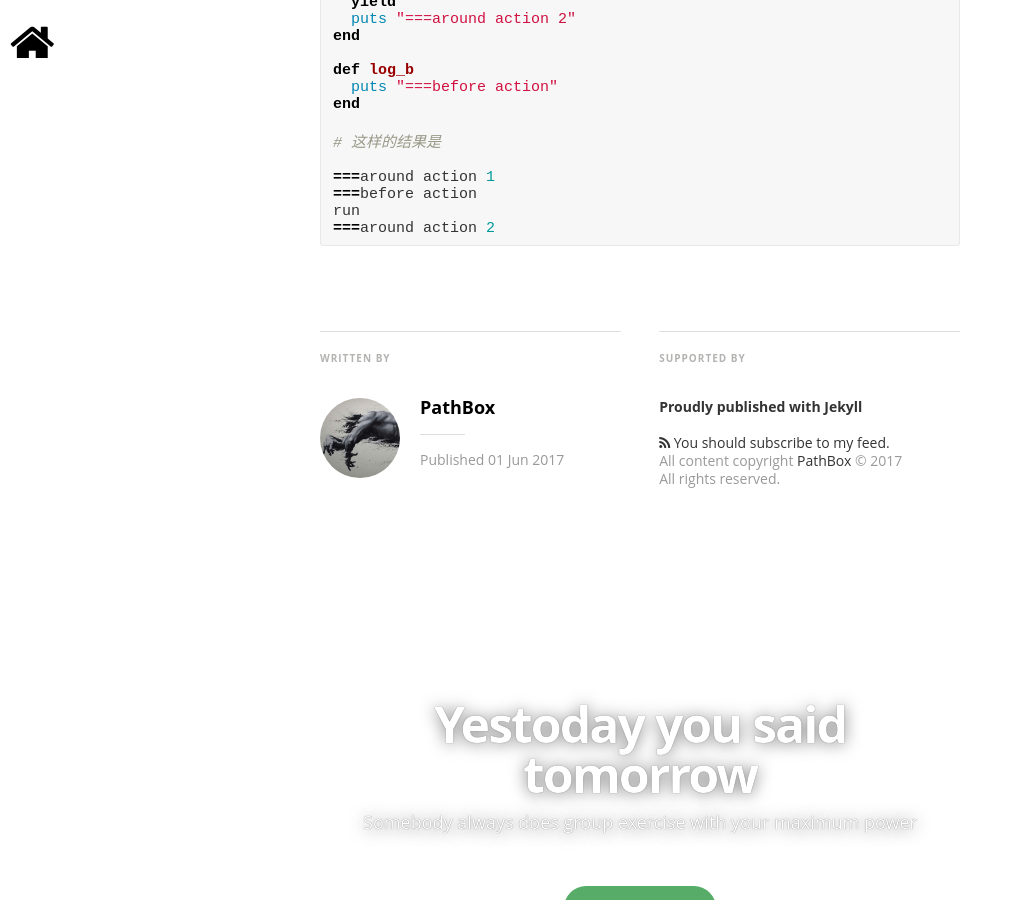
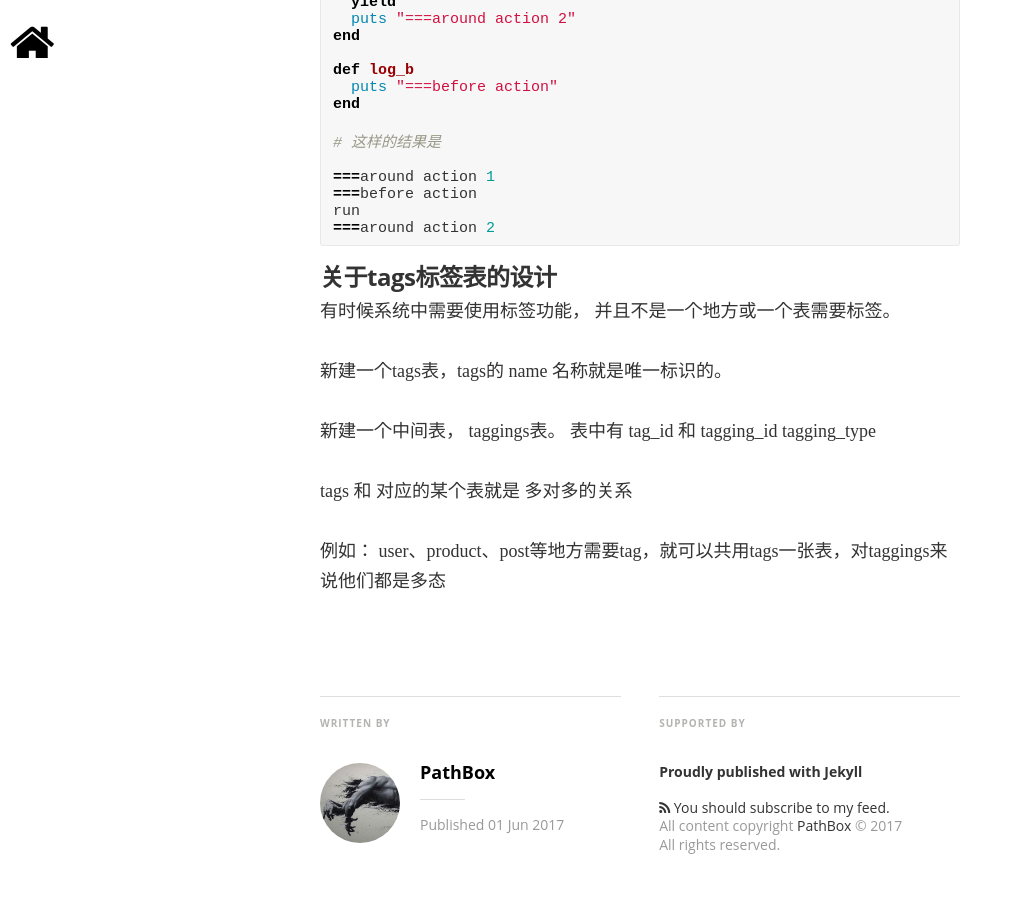
Before and after one commit to pathbox/pathbox.github.io, a Jekyll site: the page built from _posts/2017-06-01-work-summary-in-Udesk-five.md, in a window 1280 px wide and 900 px high, scrolled down 3518 px. Shown: the whole window, without its empty margins (0-1012 px from the left). Built offline with Jekyll 4.4.1, drawn with Linux system fonts in a browser that asks for light colours; nearby versions of some CDN libraries; some web fonts are replaced; comment, search, counter and statistics services are not loaded.

Commit message:
关于tags标签表的设计

````diff
--- a/_posts/2017-06-01-work-summary-in-Udesk-five.md
+++ b/_posts/2017-06-01-work-summary-in-Udesk-five.md
@@ -106,3 +106,14 @@ end
 run
 ===around action 2
 ```
+
+##### 关于tags标签表的设计
+有时候系统中需要使用标签功能， 并且不是一个地方或一个表需要标签。
+
+新建一个tags表，tags的 name 名称就是唯一标识的。
+
+新建一个中间表， taggings表。 表中有 tag_id 和 tagging_id tagging_type
+
+tags 和 对应的某个表就是 多对多的关系
+
+例如： user、product、post等地方需要tag，就可以共用tags一张表，对taggings来说他们都是多态
````
